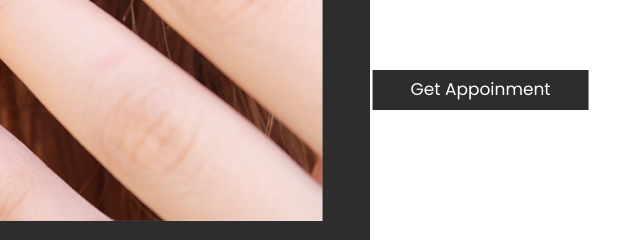
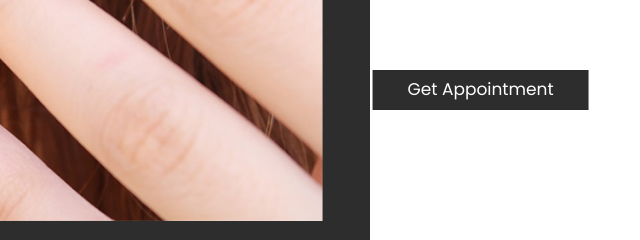
Before and after one commit to TheLazyDogz/thelazydogz.github.io, a plain HTML site: page index.html in a window 1280 px wide. Shown: the part 491-731 px from the top of the page, 0-640 px from the left. Drawn offline with nearby package versions, Linux system fonts and the light colour scheme; a web font is replaced by a local one.

Commit message:
Update index.html

```diff
--- a/index.html
+++ b/index.html
@@ -110,7 +110,7 @@
                               <span>01/03</span>
                               <h1>Milina nail Salon Creating Beauty</h1>
                               <p>Lorem ipsum dolor sit amet, consectetur adipiscing elit, sed do eiusmod tempo</p>
-                              <a class="get_btn" href="Javascript:void(0)" role="button">Get Appoinment</a>
+                              <a class="get_btn" href="Javascript:void(0)" role="button" onclick="Comagic.openWidget()">Get Appointment</a>
                            </div>
                         </div>
                      </div>
@@ -127,7 +127,7 @@
                               <span>02/03</span>
                               <h1>Milina nail Salon Creating Beauty</h1>
                               <p>Lorem ipsum dolor sit amet, consectetur adipiscing elit, sed do eiusmod tempo</p>
-                              <a class="get_btn" href="Javascript:void(0)" role="button">Get Appoinment</a>
+                              <a class="get_btn" href="Javascript:void(0)" role="button" onclick="Comagic.openWidget()">Get Appointment</a>
                            </div>
                         </div>
                      </div>
@@ -144,7 +144,7 @@
                               <span>03/03</span>
                               <h1>Milina nail Salon Creating Beauty</h1>
                               <p>Lorem ipsum dolor sit amet, consectetur adipiscing elit, sed do eiusmod tempo</p>
-                              <a class="get_btn" href="Javascript:void(0)" role="button">Get Appoinment</a>
+                              <a class="get_btn" href="Javascript:void(0)" role="button" onclick="Comagic.openWidget()">Get Appointment</a>
                            </div>
                         </div>
                      </div>
```
